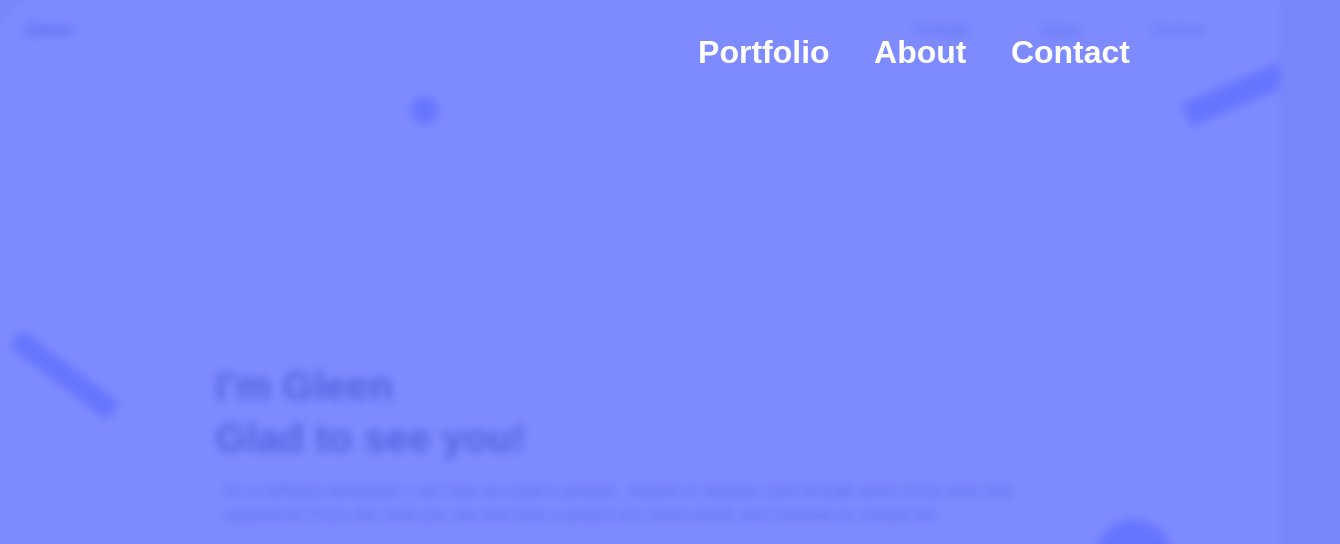
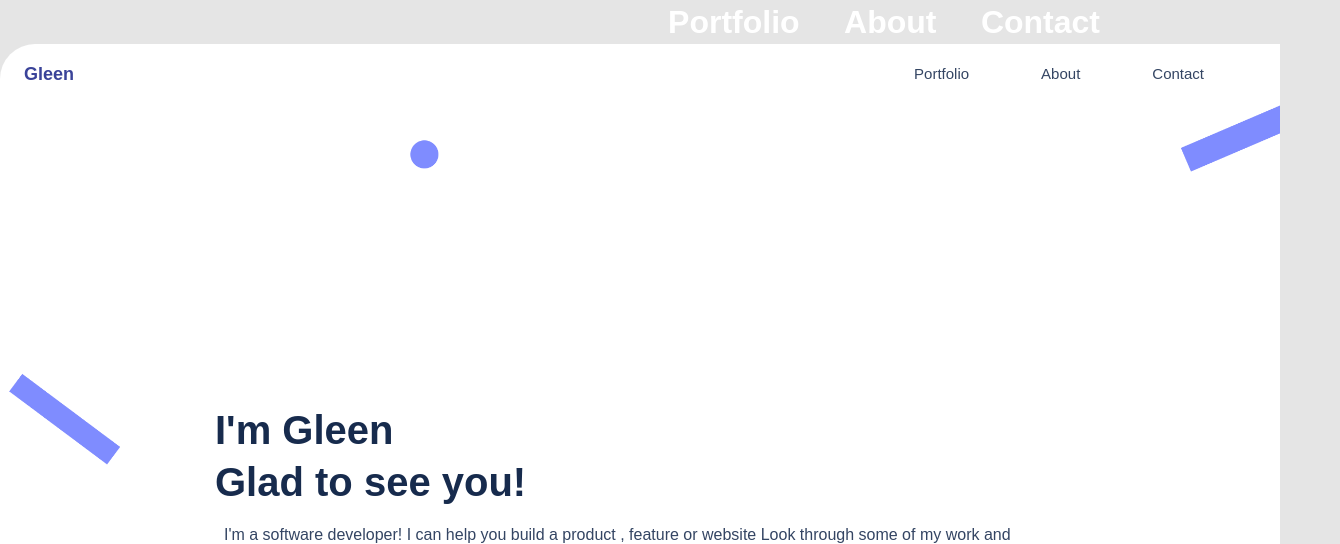
Before and after one commit to Gleennkar/Portfolio-repos, a website: page index.html in a window 1280 px wide. Shown: the top 544 px of the page, 1340 px wide, since content can reach past the window. Drawn offline with Linux system fonts and the light colour scheme; files whose address does not match are found by name.

Commit message:
made changes

```diff
--- a/style.css
+++ b/style.css
@@ -655,6 +655,7 @@ header {
   color: #fff;
   text-decoration: none;
   font-family: 'Poppins', sans-serif;
+`
 }
 
 li:hover a {
@@ -714,7 +715,7 @@ li:hover a {
   }
 }
 
-.menu {
+ /* .menu {
   position: absolute;
   background: #6070ffcf;
   width: 100%;
@@ -724,4 +725,4 @@ li:hover a {
   padding: 30px;
   backdrop-filter: blur(5px);
   -webkit-backdrop-filter: blur(5px);
-}
+ }  */
```
